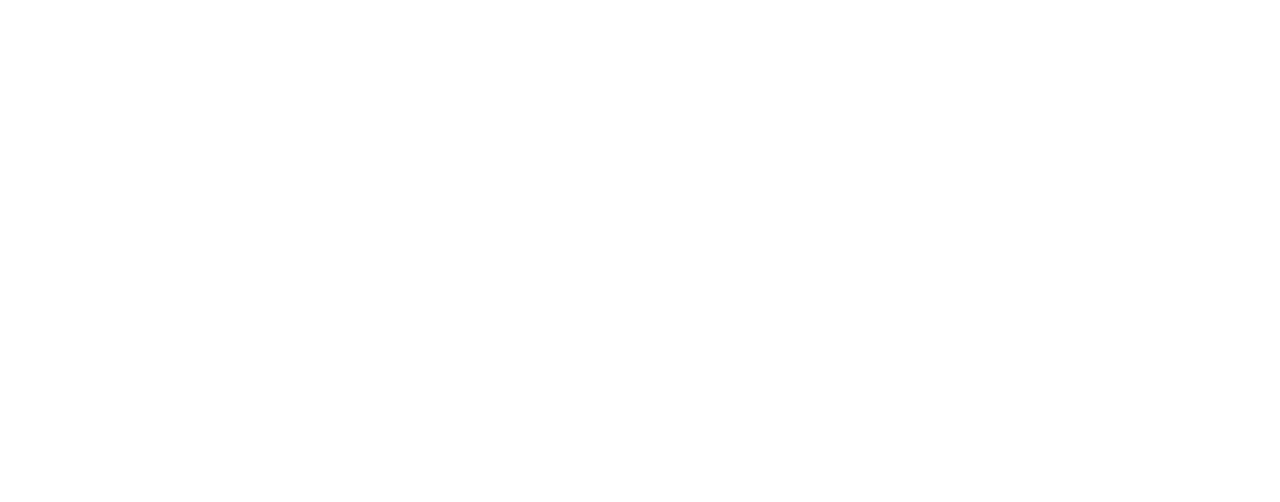
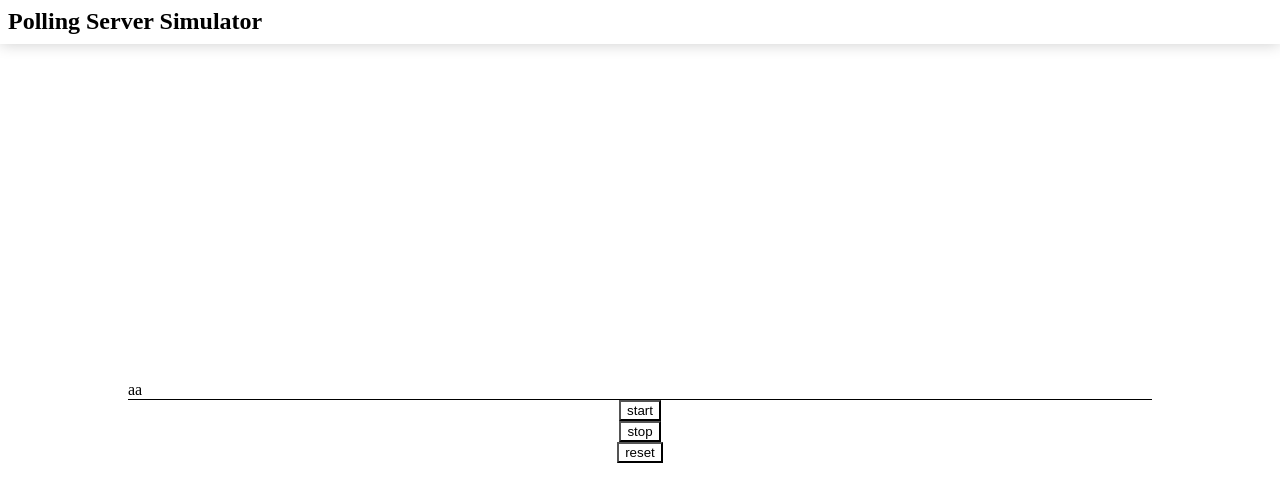
Before and after one commit to eteRnaL198/polling-server, a plain HTML site: page index.html in a window 1280 px wide. Drawn offline with Linux system fonts and the light colour scheme.

Commit message:
add html,css

```diff
--- a/index.html
+++ b/index.html
@@ -4,9 +4,20 @@
   <meta charset="UTF-8">
   <meta http-equiv="X-UA-Compatible" content="IE=edge">
   <meta name="viewport" content="width=device-width, initial-scale=1.0">
+  <link rel="stylesheet" href="./style/destyle.css">
+  <link rel="stylesheet" href="./style/style.css">
   <title>Document</title>
 </head>
-<body>
-
+<body class="body">
+  <header class="header"><h1>Polling Server Simulator</h1></header>
+  <main class="main">
+    <div class="main_container">
+      <div></div>
+      <div id="axis-horizontal">aa</div>
+    </div>
+    <button>start</button>
+    <button>stop</button>
+    <button>reset</button>
+  </main>
 </body>
 </html>
--- /dev/null
+++ b/style/style.css
@@ -0,0 +1,29 @@
+.body {
+  height: 100vh;
+  display: flex;
+  flex-direction: column;
+}
+
+.header {
+  font-size: 1.5rem;
+  font-weight: bold;
+  box-shadow: 0 0 16px rgba(0, 0, 0, 0.2);
+  padding: 8px;
+}
+
+.main{
+  flex: 1;
+  display: flex;
+  flex-direction: column;
+  align-items: center;
+  justify-content: center;
+}
+.main_container{
+  width: 80%;
+  margin: 0 auto;
+}
+
+#axis-horizontal{
+  width: 100%;
+  border-bottom: 1px solid #000;
+}
```
Also changed, not shown: package.json (deleted, +0 -11 lines), style/destyle.css (renamed from destyle.css), stype.css (deleted).
